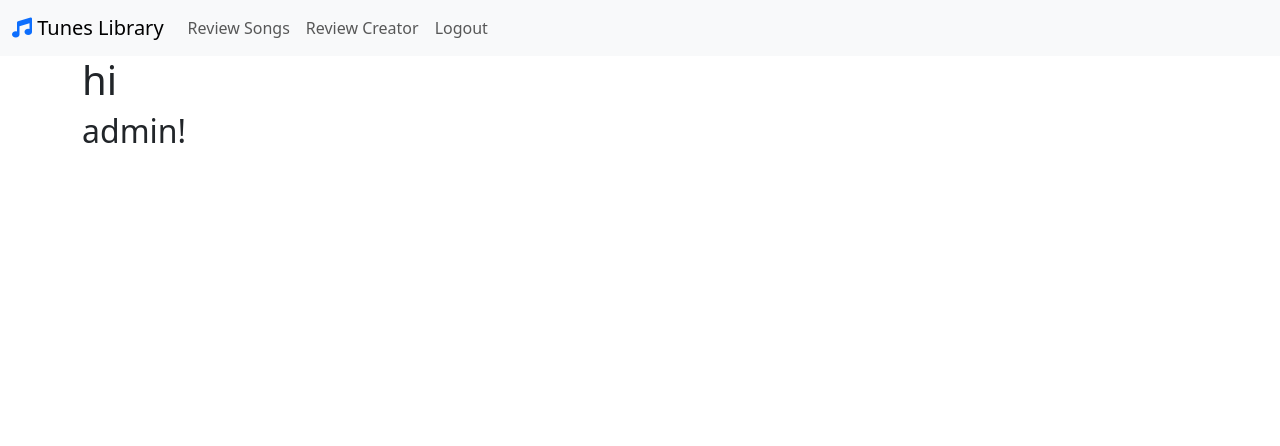
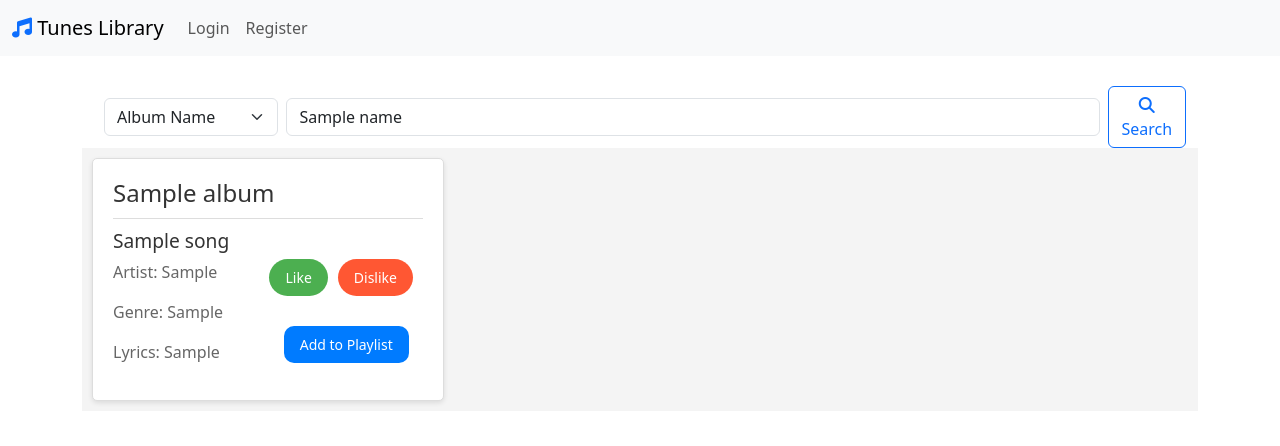
Before and after one commit to Orange443/Music-Streaming-App-MAD---I, a Flask app: template templates/index.html in a window 1280 px wide. Shown: the top 446 px of the page. Run offline with Flask 3, Linux system fonts and the light colour scheme; tables that the repository leaves empty hold one stand-in row (values such as "Sample post"); the template is opened without the code that fills it: values that come from a table or form of the project are taken from there, most other values are stand-ins (such as "Sample title", 1, 10 or a date in 2020).

Commit message:
completed some more fetures

```diff
--- a/models.py
+++ b/models.py
@@ -34,6 +34,7 @@ class Song(db.Model):
     album_id = db.Column(db.Integer, db.ForeignKey('albums.album_id'))
     creator_id = db.Column(db.Integer, db.ForeignKey('users.user_id'))
 
+
 class Album(db.Model):
     __tablename__ = 'albums'
     album_id = db.Column(db.Integer, primary_key=True)
@@ -41,6 +42,11 @@ class Album(db.Model):
     release_date = db.Column(db.Date)
     genre = db.Column(db.String(50), nullable=False)
     creator_id = db.Column(db.Integer, db.ForeignKey('users.user_id'))
+
+    songs = db.relationship('Song', backref='album', lazy=True)
+
+    def song_count(self):
+        return Song.query.filter_by(album_id=self.album_id).count()
 
 class Playlist(db.Model):
     __tablename__ = 'playlists'
--- a/templates/creator_dashboard.html
+++ b/templates/creator_dashboard.html
@@ -4,7 +4,9 @@
 {% endblock %}
 
 {% block content %}
+<br>
     <h1 class="text-center">Creator Dashboard</h1>
+    <br>
     <div class="heading">
         <h2 class="text-muted">Albums</h2>
         <a class="btn btn-success" href="{{ url_for('add_album') }}">
@@ -28,7 +30,7 @@
                     <td>{{ album.title }}</td>
                     <td>{{ album.release_date }}</td>
                     <td>{{ album.genre }}</td>
-                    <td>{{ album.songs|length }}</td>
+                    <td>{{ album.song_count() }}</td>
                     <td>
                         <a class="btn btn-outline-info" href="{{ url_for('show_album', album_id=album.album_id) }}">
                             <i class="fas fa-eye"></i>
--- a/templates/index.html
+++ b/templates/index.html
@@ -5,6 +5,118 @@
 {% endblock %}
 
 {% block content %}
-<h1>hi</h1>
-<h2>{{ user.username }}!</h2>
+{% include 'searchbar.html' with context %}
+<div class="album-list">
+    {% for album in albums %}
+        <div class="album">
+            <h3>{{ album.title }}</h3>
+            <div class="song-list">
+                {% for song in album.songs %}
+                    <div class="song">
+                        <div class="song-info">
+                            <h4>{{ song.title }}</h4>
+                            <p>Artist: {{ song.artist }}</p>
+                            <p>Genre: {{ song.genre }}</p>
+                            <p>Lyrics: {{ song.lyrics }}</p>
+                        </div>
+
+                        <div class="button-container">
+                            <form method="POST" action="{{ url_for('rate_song', song_id=song.song_id) }}">
+                                <button type="submit" name="rating" value="like" class="btn btn-success">Like</button>
+                                <button type="submit" name="rating" value="dislike" class="btn btn-danger">Dislike</button>
+                            </form>
+
+                            <form method="POST" action="{{ url_for('add_to_playlist', song_id=song.song_id) }}">
+                                <button type="submit" class="btn btn-primary">Add to Playlist</button>
+                            </form>
+                        </div>
+                    </div>
+                {% endfor %}
+            </div>
+        </div>
+    {% endfor %}
+</div>
 {% endblock %}
+
+{% block style %}
+<style>
+    .album-list {
+        display: flex;
+        flex-wrap: wrap;
+        justify-content: space-between;
+        background-color: #f4f4f4;
+        color: #333;
+    }
+
+    .album {
+        background-color: #fff;
+        border: 1px solid #ddd;
+        border-radius: 5px;
+        padding: 20px;
+        margin: 10px;
+        width: calc(33.33% - 20px);
+        box-shadow: 0 2px 5px rgba(0, 0, 0, 0.1);
+    }
+
+    .album h3 {
+        font-size: 1.5rem;
+        color: #333;
+        margin-bottom: 10px;
+    }
+
+    .song {
+        border-top: 1px solid #ddd;
+        margin-top: 10px;
+        padding-top: 10px;
+        display: flex;
+        justify-content: space-between;
+    }
+
+    .song h4 {
+        font-size: 1.2rem;
+        color: #333;
+    }
+
+    .song p {
+        color: #666;
+    }
+
+    .buttons {
+        display: flex;
+        align-items: center;
+    }
+
+    .btn-success {
+        background-color: #4caf50;
+        color: white;
+        padding: 8px 16px;
+        border: none;
+        border-radius: 100px;
+        cursor: pointer;
+        font-size: 14px;
+        margin-right: 10px;
+    }
+
+    .btn-danger {
+        background-color: #ff5733;
+        color: white;
+        padding: 8px 16px;
+        border: none;
+        border-radius: 100px;
+        cursor: pointer;
+        font-size: 14px;
+        margin-right: 10px;
+
+    }
+
+    .btn-primary {
+        background-color: #007bff;
+        color: white;
+        padding: 8px 16px;
+        border: none;
+        border-radius: 10px;
+        cursor: pointer;
+        font-size: 14px;
+    }
+</style>
+{% endblock %}
--- a/templates/nav.html
+++ b/templates/nav.html
@@ -10,6 +10,10 @@
             <ul class="navbar-nav ml-auto">
                 {% if user is defined and user.role == 'User' %}
                 <li class="nav-item">
+                    <a class="nav-link" href="/index">Home</a>
+                </li>
+
+                <li class="nav-item">
                     <a class="nav-link" href="/signup_as_creator">Signup as creator</a>
                 </li>
                 <li class="nav-item">
@@ -19,6 +23,9 @@
                     <a class="nav-link" href="/logout">Logout</a>
                 </li>
                 {% elif user is defined and user.role == 'Creator' %}
+                <li class="nav-item">
+                    <a class="nav-link" href="/index">Home</a>
+                </li>
                 <li class="nav-item">
                     <a class="nav-link" href="/your_playlists">Your Playlists</a>
                 </li>
--- /dev/null
+++ b/templates/searchbar.html
@@ -0,0 +1,31 @@
+<div class="container-fluid">
+    <form class="d-flex">
+        <select name="parameter" id="parameter" class="form-select me-2">
+            <option value="Album"selected>Album Name</option>
+        </select>
+        <input type="text" class="form-control me-2" id="query" name="query" placeholder="Search Query" value="{{name}}">
+        <button type="submit" class="btn btn-outline-primary">
+            <i class="fas fa-search"></i>
+            Search
+        </button>
+    </form>
+</div>
+<style>
+    form{
+        margin-top: 30px;
+        display: flex;
+        flex-direction: row;
+        align-items: center;
+        justify-content: center;
+    }
+    #search{
+        margin-left: 10px;
+        margin-right: 10px;
+        width: 50%;
+    }
+    #parameter{
+        margin-left: 10px;
+        margin-right: 10px;
+        width: 20%;
+    }
+</style>
```
Also changed, not shown: routes.py (+159 -40 lines), templates/albums/edit.html (+84 -0 lines), templates/albums/show.html (+69 -0 lines), templates/songs/add.html (+30 -0 lines), templates/songs/delete.html (+83 -0 lines), templates/songs/edit.html (+87 -0 lines), templates/your_playlists.html (+13 -4 lines).
